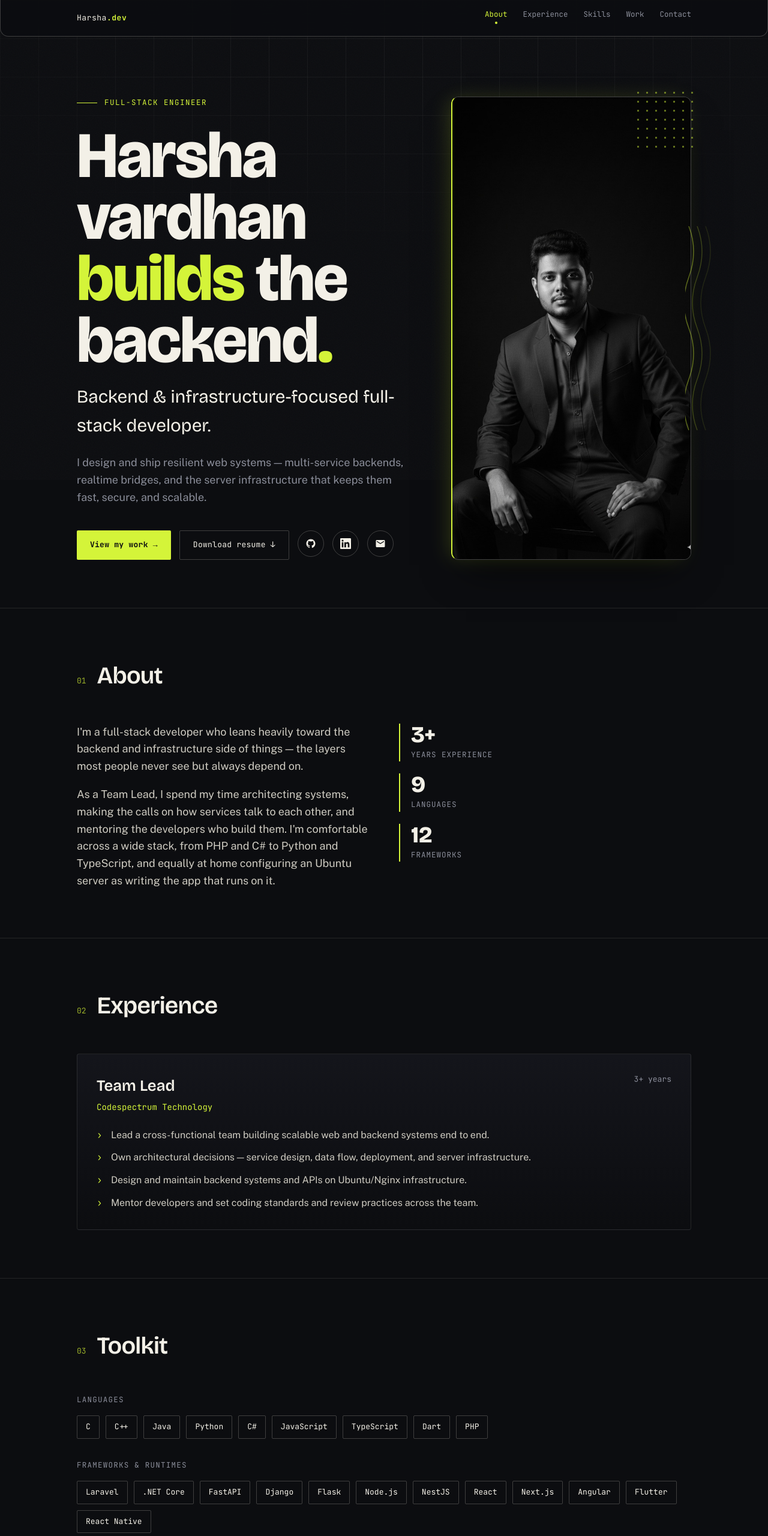
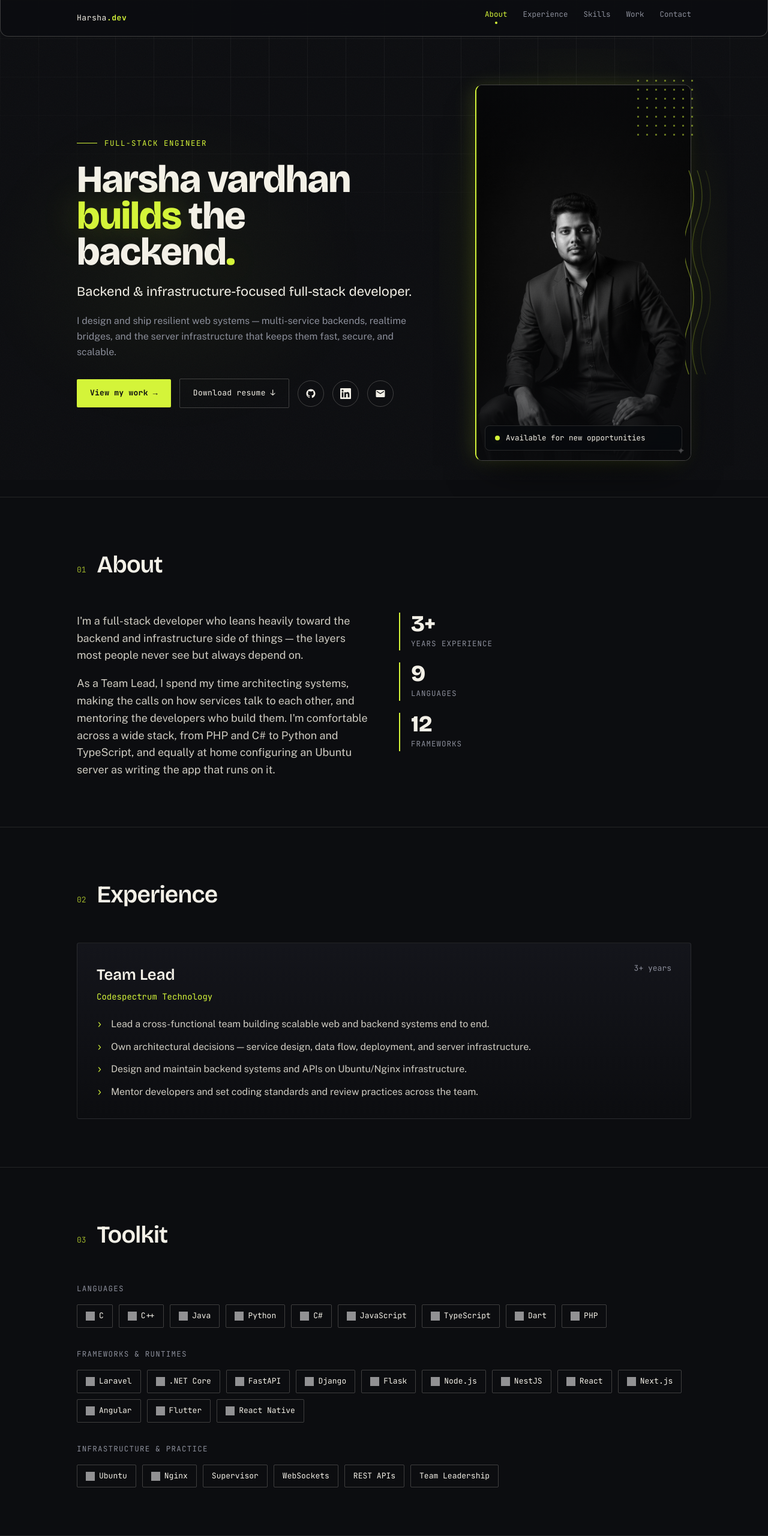
Before and after one commit to Harshakundar/my-portfolio, a plain HTML site: page index.html in a window 1280 px wide. Shown: the top 2560 px of the page at 60% size. Drawn offline with nearby package versions, Linux system fonts and the light colour scheme; grey boxes are pictures that could not be loaded.

Commit message:
Refactor hero section styles and update layout

```diff
--- a/index.html
+++ b/index.html
@@ -68,11 +68,16 @@
   @media(max-width:680px){.nav-links{display:none}}
 
   /* ---------- hero ---------- */
-  header.hero{padding:100px 0 80px;position:relative}
-  .hero-inner{display:flex;align-items:stretch;justify-content:space-between;gap:56px}
-  .hero-text{flex:1;min-width:0;display:flex;flex-direction:column;justify-content:center}
+  header.hero{padding:80px 0 60px;position:relative;overflow:hidden}
+  header.hero::before{
+    content:"";position:absolute;left:-5%;top:10%;width:55%;height:80%;
+    pointer-events:none;z-index:0;
+    background:radial-gradient(ellipse at center,rgba(212,244,57,.04) 0%,transparent 65%);
+  }
+  .hero-inner{display:flex;align-items:stretch;justify-content:space-between;gap:48px}
+  .hero-text{flex:1;min-width:0;max-width:580px;display:flex;flex-direction:column;justify-content:center}
   .hero-photo-wrap{
-    flex-shrink:0;width:400px;position:relative;
+    flex-shrink:0;width:360px;position:relative;
     opacity:0;animation:rise .9s .6s forwards;
   }
   .hero-photo-wrap::before{
@@ -81,14 +86,22 @@
     background-image:radial-gradient(circle,rgba(212,244,57,.45) 1.5px,transparent 1.5px);
     background-size:15px 15px;
   }
+  .hero-photo-wrap::after{
+    content:"";position:absolute;inset:-60px;z-index:-1;pointer-events:none;
+    background:radial-gradient(ellipse 90% 80% at 50% 45%,rgba(212,244,57,.09) 0%,transparent 65%);
+  }
   .hero-photo{
-    width:100%;height:100%;min-height:500px;border-radius:12px;overflow:hidden;
+    width:100%;height:100%;min-height:280px;border-radius:12px;overflow:hidden;
     border:1px solid var(--line-strong);
     border-left:2px solid var(--signal);
     position:relative;
     box-shadow:-8px 0 32px -6px rgba(212,244,57,.2),0 32px 64px -24px rgba(0,0,0,.8);
   }
-  .hero-photo img{width:100%;height:100%;object-fit:cover;object-position:top center;display:block}
+  .hero-photo img{width:100%;height:100%;object-fit:cover;object-position:center 20%;display:block}
+  .hero-photo::after{
+    content:"";position:absolute;inset:0;z-index:1;pointer-events:none;
+    background:linear-gradient(180deg,rgba(12,13,16,.55) 0%,transparent 28%,transparent 52%,rgba(12,13,16,.7) 100%);
+  }
   .hero-photo-wavy{
     position:absolute;right:-38px;top:50%;transform:translateY(-50%);
     z-index:2;pointer-events:none;
@@ -112,36 +125,36 @@
   }
   .btn-icon:hover{border-color:var(--signal);color:var(--signal);transform:translateY(-2px)}
   .btn-icon svg{width:18px;height:18px;fill:currentColor}
-  @media(max-width:900px){.hero-photo-wrap{width:320px}}
+  @media(max-width:900px){.hero-photo-wrap{width:280px}}
   @media(max-width:680px){
     .hero-inner{flex-direction:column-reverse;gap:32px}
-    .hero-photo-wrap{width:100%;max-width:380px}
-    .hero-photo{min-height:320px}
+    .hero-photo-wrap{width:100%;max-width:320px}
+    .hero-photo{min-height:280px}
     .hero-photo-wavy{display:none}
   }
   .tag{
     font-family:var(--mono);font-size:12.5px;letter-spacing:.12em;text-transform:uppercase;
-    color:var(--signal);display:flex;align-items:center;gap:12px;margin-bottom:28px;
+    color:var(--signal);display:flex;align-items:center;gap:12px;margin-bottom:20px;
     opacity:0;animation:rise .7s .05s forwards;
   }
   .tag::before{content:"";width:34px;height:1px;background:var(--signal)}
   .hero h1{
     font-family:var(--display);font-weight:800;line-height:.95;letter-spacing:-.02em;
-    font-size:clamp(48px,9vw,108px);
+    font-size:clamp(36px,5vw,72px);
     opacity:0;animation:rise .8s .15s forwards;
   }
-  .hero h1 em{font-style:normal;color:var(--signal)}
+  .hero h1 em{font-style:normal;color:var(--signal);text-shadow:0 0 60px rgba(212,244,57,.28)}
   .hero .role{
-    font-family:var(--display);font-weight:400;font-size:clamp(20px,3vw,30px);
+    font-family:var(--display);font-weight:400;font-size:clamp(16px,2vw,22px);
     color:var(--bone);margin-top:18px;
     opacity:0;animation:rise .8s .28s forwards;
   }
   .hero .lede{
-    max-width:560px;margin-top:24px;color:var(--muted);font-size:18px;
+    max-width:560px;margin-top:18px;color:var(--muted);font-size:16px;
     opacity:0;animation:rise .8s .4s forwards;
   }
   .cta{
-    display:flex;gap:14px;margin-top:40px;flex-wrap:wrap;
+    display:flex;gap:14px;margin-top:32px;flex-wrap:wrap;align-items:center;
     opacity:0;animation:rise .8s .52s forwards;
   }
   .btn{
@@ -186,8 +199,11 @@
   .chip{
     font-family:var(--mono);font-size:13px;padding:8px 14px;border:1px solid var(--line-strong);
     border-radius:2px;color:var(--bone);transition:.18s;cursor:default;
+    display:flex;align-items:center;gap:7px;
   }
+  .chip img{width:15px;height:15px;flex-shrink:0;opacity:.55;filter:brightness(0) invert(1);transition:opacity .18s,filter .18s;}
   .chip:hover{border-color:var(--signal);color:var(--signal);background:rgba(212,244,57,.06);transform:translateY(-2px)}
+  .chip:hover img{opacity:1;filter:none;}
 
   /* ---------- projects ---------- */
   .projects{display:flex;flex-direction:column;gap:18px}
@@ -262,10 +278,10 @@
       <div class="hero-photo-wrap">
         <div class="hero-photo">
           <img src="image.jpeg" alt="Harsha Vardhan">
-          <!-- <div class="hero-avail">
+          <div class="hero-avail">
             <span class="avail-dot"></span>
             Available for new opportunities
-          </div> -->
+          </div>
         </div>
         <svg class="hero-photo-wavy" width="48" height="340" viewBox="0 0 48 340" fill="none" xmlns="http://www.w3.org/2000/svg">
           <path d="M6 0 Q22 42 6 85 Q-10 128 6 170 Q22 212 6 255 Q-10 298 6 340" stroke="rgba(212,244,57,0.4)" stroke-width="1.5" fill="none"/>
@@ -377,9 +393,9 @@
     <div class="contact-card reveal">
       <h2>Let's build<br><em>something solid.</em></h2>
       <div class="contact-links">
-        <a class="btn btn-primary" href="mailto:kundarharsha@gmail.com">Email</a>
-        <a class="btn btn-ghost" href="https://github.com/harshakundar" target="_blank" rel="noopener">GitHub</a>
-        <a class="btn btn-ghost" href="https://instagram.com/YOUR_USERNAME" target="_blank" rel="noopener">LinikedIN</a>
+        <a class="btn btn-primary" href="mailto:YOUR_EMAIL@example.com">Email</a>
+        <a class="btn btn-ghost" href="https://github.com/YOUR_USERNAME" target="_blank" rel="noopener">GitHub</a>
+        <a class="btn btn-ghost" href="https://instagram.com/YOUR_USERNAME" target="_blank" rel="noopener">Instagram</a>
       </div>
     </div>
   </div>
@@ -393,7 +409,19 @@
   const langs = ['C','C++','Java','Python','C#','JavaScript','TypeScript','Dart','PHP'];
   const frameworks = ['Laravel','.NET Core','FastAPI','Django','Flask','Node.js','NestJS','React','Next.js','Angular','Flutter','React Native'];
   const infra = ['Ubuntu','Nginx','Supervisor','WebSockets','REST APIs','Team Leadership'];
-  const fill = (id,arr)=>document.getElementById(id).innerHTML = arr.map(s=>`<span class="chip">${s}</span>`).join('');
+  const iconMap = {
+    'C':'c','C++':'cplusplus','Java':'java','Python':'python','C#':'csharp',
+    'JavaScript':'javascript','TypeScript':'typescript','Dart':'dart','PHP':'php',
+    'Laravel':'laravel','.NET Core':'dotnet','FastAPI':'fastapi','Django':'django',
+    'Flask':'flask','Node.js':'nodedotjs','NestJS':'nestjs','React':'react',
+    'Next.js':'nextdotjs','Angular':'angular','Flutter':'flutter','React Native':'react',
+    'Ubuntu':'ubuntu','Nginx':'nginx',
+  };
+  const fill = (id,arr)=>document.getElementById(id).innerHTML = arr.map(s=>{
+    const slug = iconMap[s];
+    const ico = slug ? `<img src="https://cdn.simpleicons.org/${slug}/d4f439" alt="" loading="lazy">` : '';
+    return `<span class="chip">${ico}${s}</span>`;
+  }).join('');
   fill('langs',langs); fill('frameworks',frameworks); fill('infra',infra);
   document.getElementById('yr').textContent = new Date().getFullYear();
 
```
